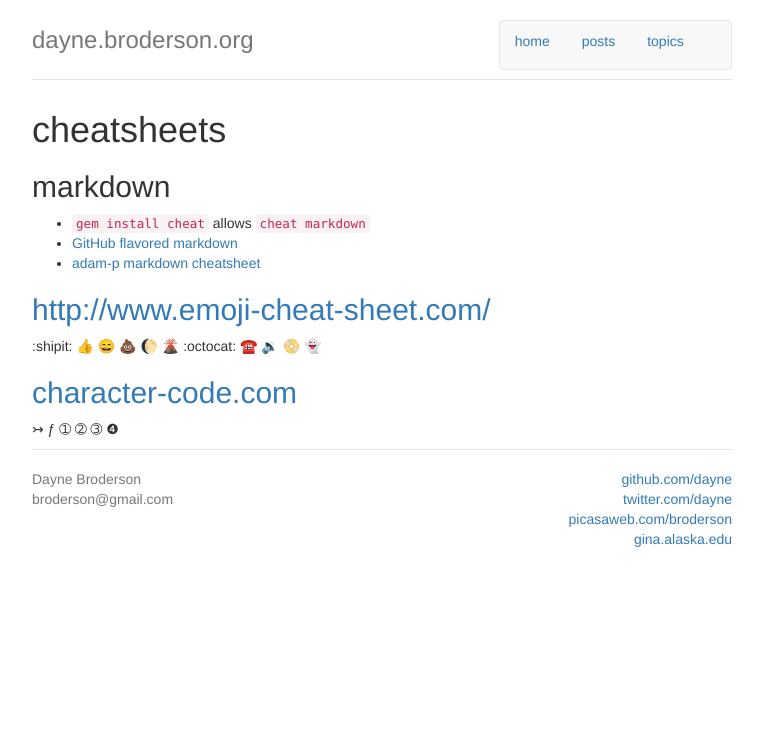
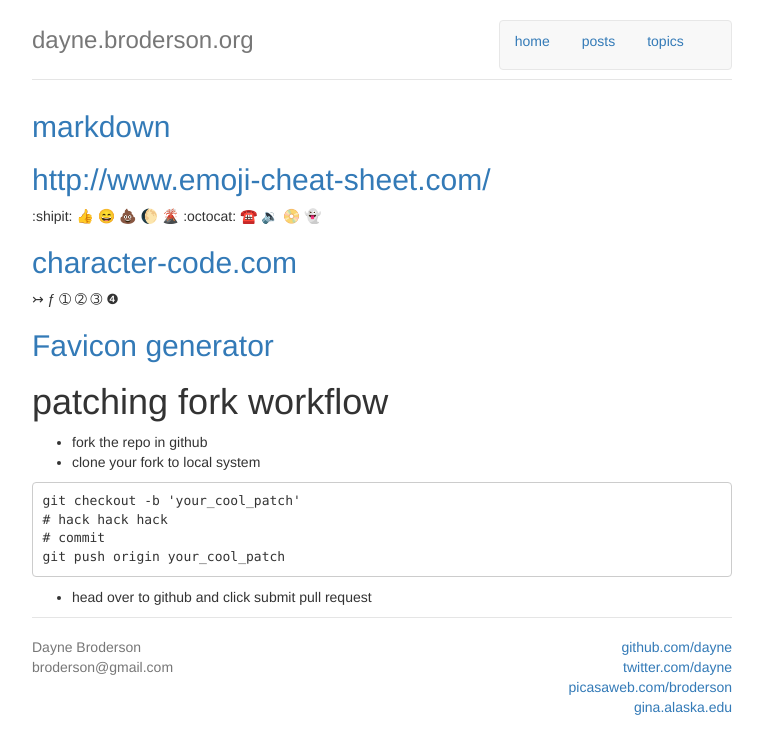
Before and after one commit to dayne/dayne.github.com, a Jekyll site: the page built from _topics/cheatsheets.md, in a window 1280 px wide. Shown: the top 754 px of the page, without its empty margins (258-1021 px from the left). Built offline with Jekyll 4.4.1, drawn with Linux system fonts in a browser that asks for light colours; nearby versions of some CDN libraries; emoji names are drawn with the system emoji font; Markdown is read by kramdown in place of the engine named in the settings.

Commit message:
split out markdown, consolidate forking cheats

````diff
--- a/_topics/cheatsheets.md
+++ b/_topics/cheatsheets.md
@@ -3,14 +3,25 @@ title: cheat sheets
 layout: default
 ---
 
-# cheatsheets
-
-## markdown
-* ```gem install cheat``` allows ```cheat markdown```
-* [GitHub flavored markdown](https://help.github.com/articles/github-flavored-markdown)
-* [adam-p markdown cheatsheet](https://github.com/adam-p/markdown-here/wiki/Markdown-Cheatsheet)
+## [markdown](/topics/markdown.html)
 
 ## [http://www.emoji-cheat-sheet.com/](http://www.emoji-cheat-sheet.com/)
 :shipit: :thumbsup: :smile: :poop: :moon: :volcano: :octocat: :phone: :sound: :dvd: :ghost:
 ## [character-code.com](http://character-code.com/)
 &#8611;  &#131; &#10112; &#10113; &#10114; &#10105;
+
+## [Favicon generator](http://favicon-generator.org/editor/)
+
+# patching fork workflow
+
+* fork the repo in github
+* clone your fork to local system
+
+```
+git checkout -b 'your_cool_patch'
+# hack hack hack
+# commit
+git push origin your_cool_patch
+```
+
+* head over to github and click submit pull request
````
Also changed, not shown: _topics/forking.md (deleted, +0 -18 lines), _topics/markdown.md (added, +12 -0 lines).
